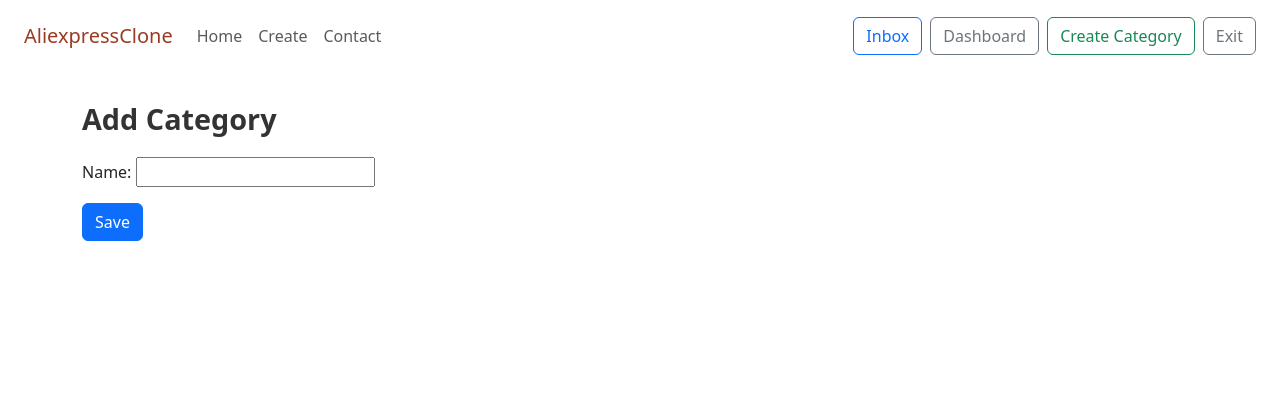
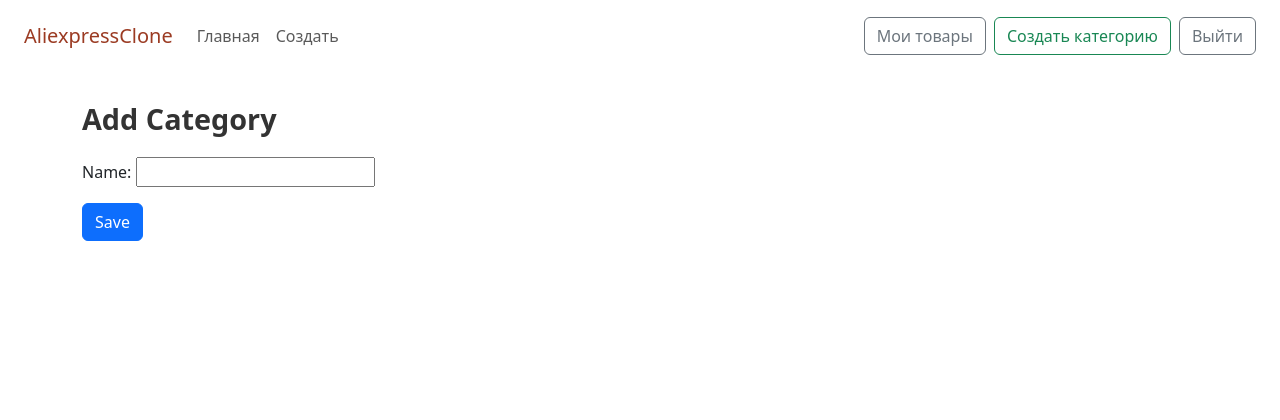
Before and after one commit to Deveno2222/Aliexpress, a Django app: page /category/add_category/ in a window 1280 px wide. Shown: the top 420 px of the page. Run offline with Django 4.2, Linux system fonts and the light colour scheme; the visitor is signed in with stand-in values (Sample User, id 1).

Commit message:
Changed language base.html

```diff
--- a/templates/base.html
+++ b/templates/base.html
@@ -21,29 +21,25 @@
           <div class="collapse navbar-collapse" id="navbarNav">
             <ul class="navbar-nav">
               <li class="nav-item">
-                <a class="nav-link" href="/">Home</a>
+                <a class="nav-link" href="/">Главная</a>
               </li>
               <li class="nav-item">
-                <a class="nav-link" href="{% url 'item:create' %}">Create</a>
-              </li>
-              <li class="nav-item">
-                <a class="nav-link" href="#">Contact</a>
+                <a class="nav-link" href="{% url 'item:create' %}">Создать</a>
               </li>
             </ul>
           </div>
           {% if request.user.is_authenticated %}
           <div class="d-flex">
-            <a href="#" class="btn btn-outline-primary me-2">Inbox</a>
-            <a href="{% url 'dashboard:index' %}" class="btn btn-outline-secondary me-2">Dashboard</a>
+            <a href="{% url 'dashboard:index' %}" class="btn btn-outline-secondary me-2">Мои товары</a>
             {% if request.user.is_superuser %}
-              <a href="{% url 'category:category_list' %}" class="btn btn-outline-success me-2">Create Category</a>
+              <a href="{% url 'category:category_list' %}" class="btn btn-outline-success me-2">Создать категорию</a>
             {% endif %}
-            <a href="{% url 'core:logout' %}" class="btn btn-outline-secondary">Exit</a>
+            <a href="{% url 'core:logout' %}" class="btn btn-outline-secondary">Выйти</a>
           </div>
           {% else %}
           <div class="d-flex">
-            <a href="{% url 'core:signup' %}" class="btn btn-primary me-2">Sign Up</a>
-            <a href="{% url 'core:login' %}" class="btn btn-secondary">Log in</a>
+            <a href="{% url 'core:signup' %}" class="btn btn-primary me-2">Регистрация</a>
+            <a href="{% url 'core:login' %}" class="btn btn-secondary">Вход</a>
           </div>
           {% endif %}
         </div>
```
